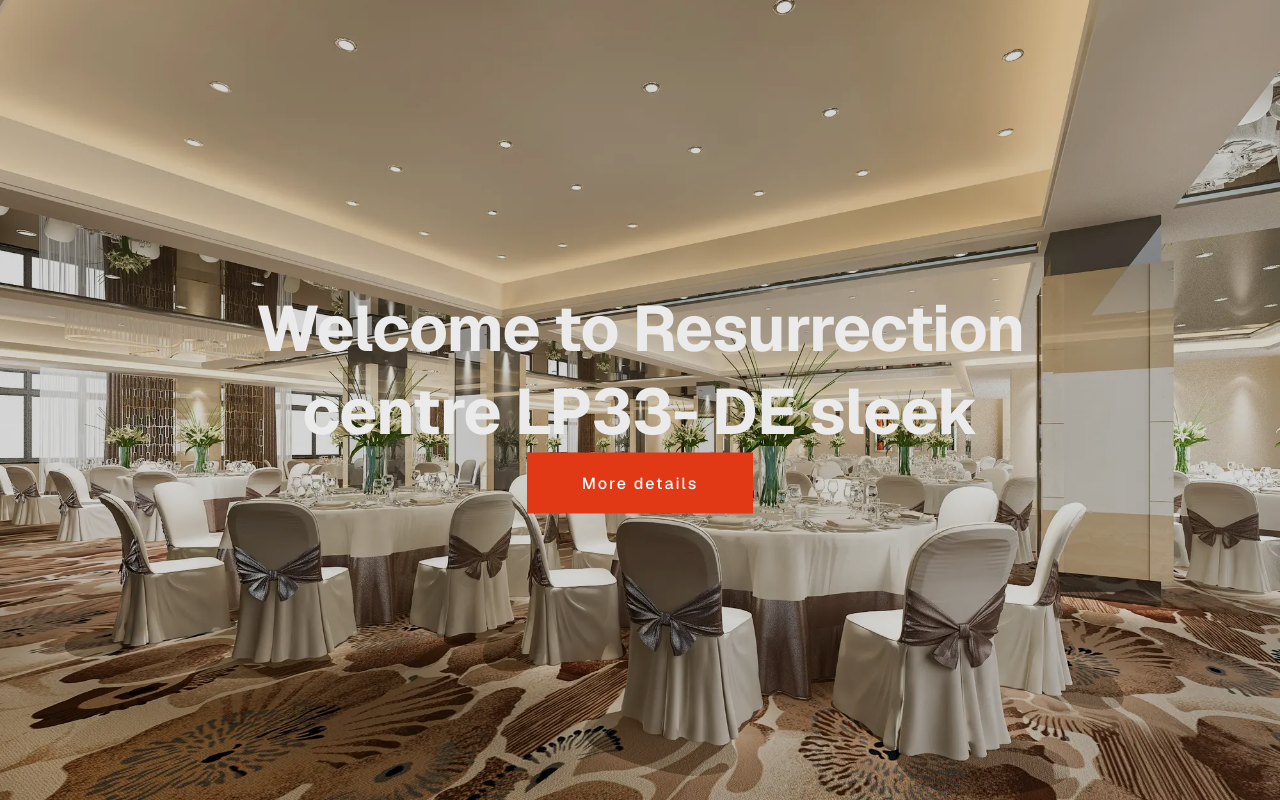
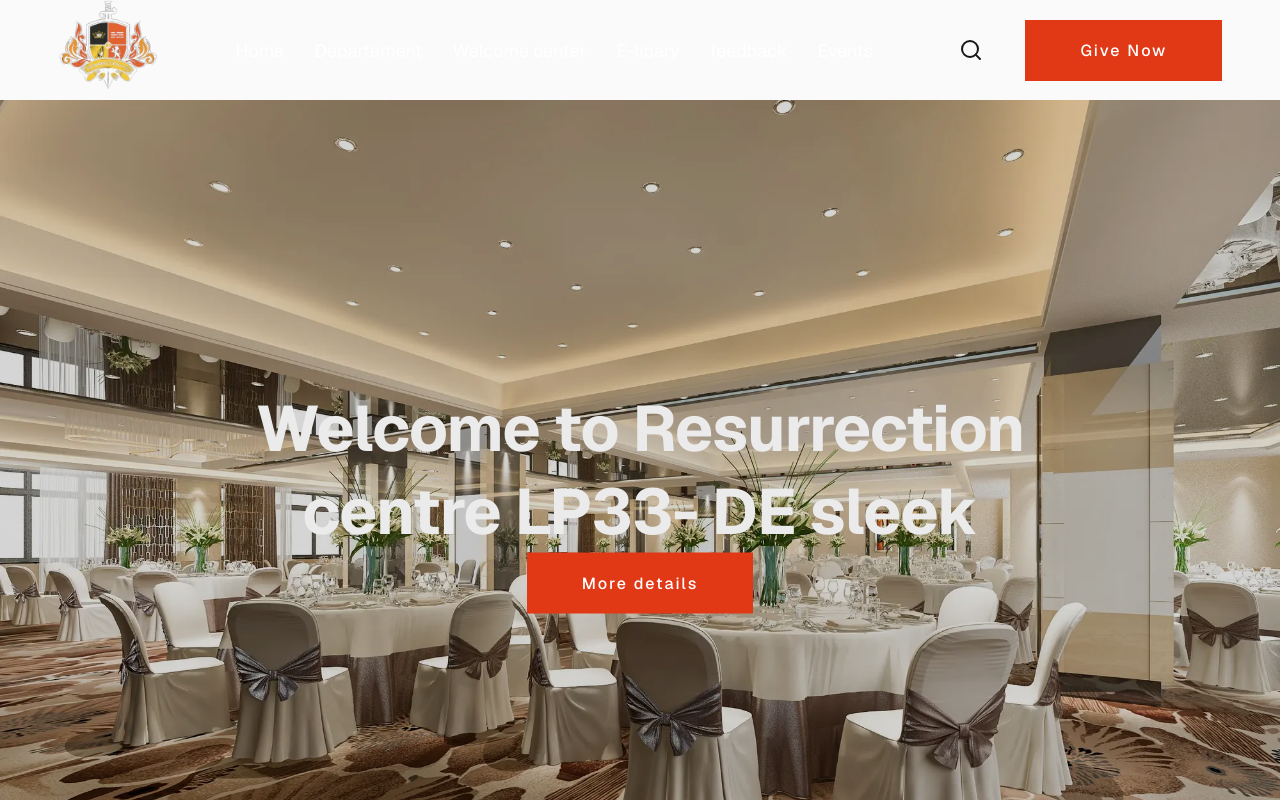
Before and after one commit to AWOLESI-RASAQ/Resurrection-center-LP33, a Next.js app: page / in a window 1280 px wide. Shown: the top 800 px of the page. Built offline with nearby package versions, Linux system fonts and the light colour scheme.

Commit message:
Navbar listings

```diff
--- a/app/component/Nabar/Nabar.module.css
+++ b/app/component/Nabar/Nabar.module.css
@@ -4,6 +4,8 @@
     height: fit-content;
     display: flex;
     align-items: center;
+
+
 }
     /* border: 1px solid#f1f1f1;
     padding: top(20px) right(20px) bottom(20px) left(20px); or
--- a/app/component/Nabar/page.jsx
+++ b/app/component/Nabar/page.jsx
@@ -7,7 +7,12 @@
                 <div className={styles.Navcontainer1}>
                     <img className={styles.Navlogo} src="/img/logo1.png" alt="logo" />
                     <div className={styles.Navlink}>
-
+                        <li>Home</li>
+                        <li>Departement</li>
+                        <li>Welcome center</li>
+                        <li>E-libary</li>
+                        <li>feedback</li>
+                        <li>Events</li>
                     </div>
                 </div>
                 <div className={styles.Navcontainer2}>
--- a/app/page.jsx
+++ b/app/page.jsx
@@ -5,12 +5,14 @@
 
 export default function Home() {
   return (
-    <div className={styles.page}>
+    <div className={styles.page}><Nabar/>
       <header className={styles.header}>
         <div className={styles.overlay}></div>
         <div className={styles.Nabar}>
 
         </div>
+
+
         <img className={styles.header_banner} src="/img/img2.webp" alt="Banners" />
         <div className={styles.bannerTxt}>
           <h1> Welcome to Resurrection centre LP33- DE sleek</h1>
--- a/app/page.module.css
+++ b/app/page.module.css
@@ -44,6 +44,7 @@
   width: 100%;
   position: absolute;
   top: 3%;
+
 }
 
 .header_banner{/*is for the background of the website..*/
```
